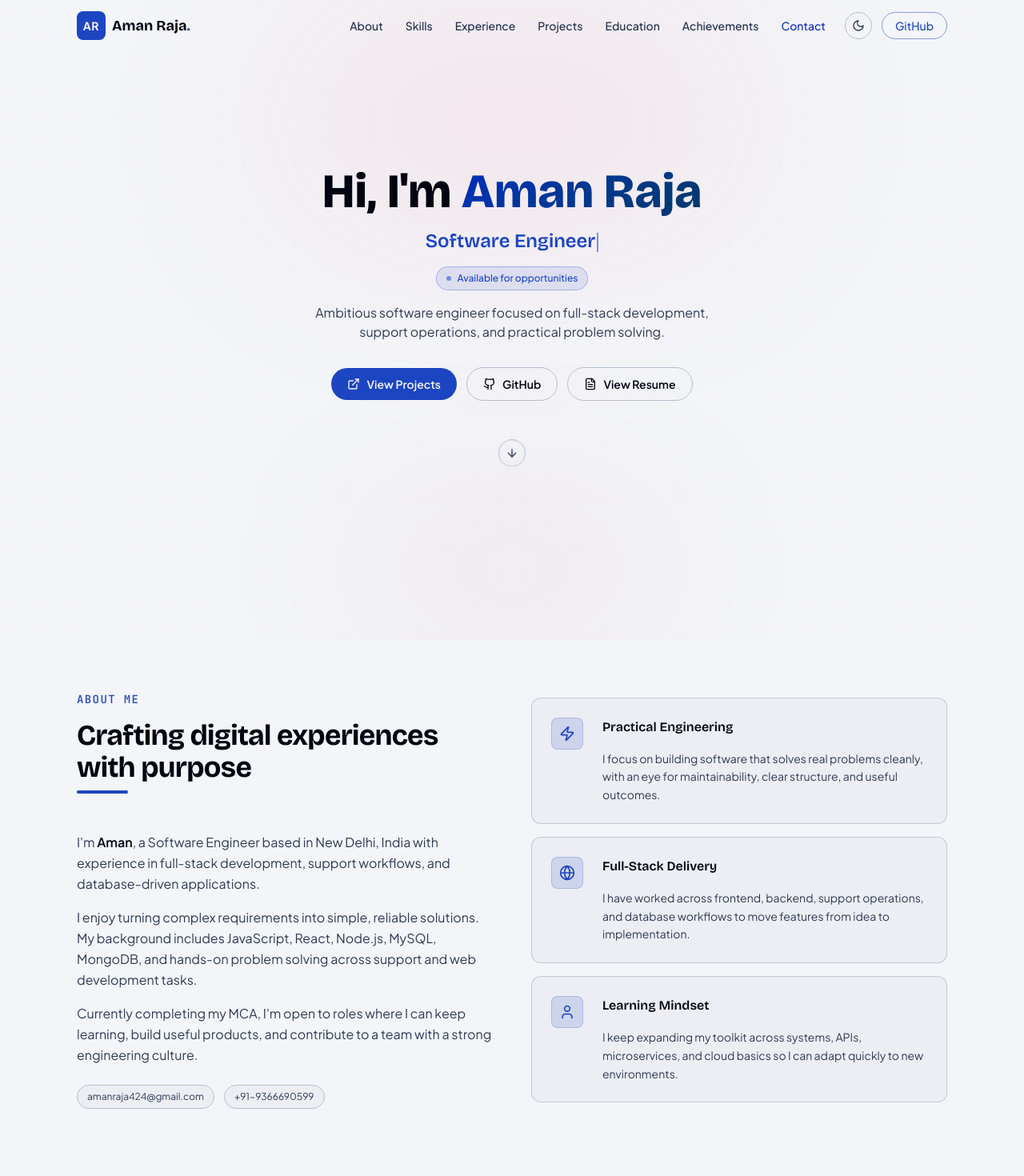
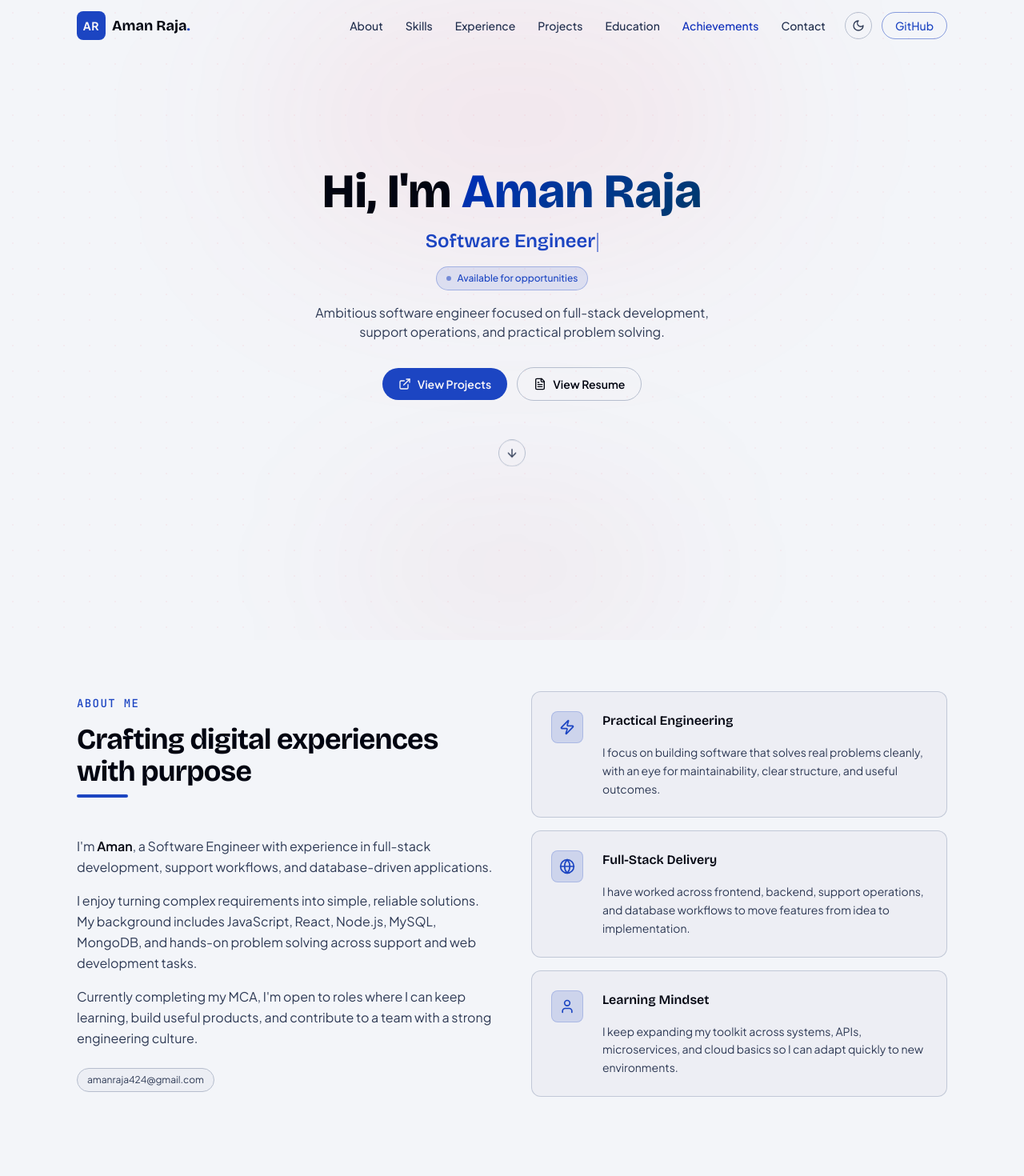
Before and after one commit to amanraja0/aman-portfolio, a React (Vite) app: page / in a window 1280 px wide. Shown: the top 1470 px of the page at 80% size. Built offline with nearby package versions, Linux system fonts and the light colour scheme.

Commit message:
chore: remove contact details from UI, show only email

```diff
--- a/src/components/About.jsx
+++ b/src/components/About.jsx
@@ -33,7 +33,7 @@ export default function About() {
             <div className="section-subline" />
             <p className="text-muted-foreground leading-relaxed mb-4">
               I'm <span className="text-foreground font-semibold">Aman</span>, a
-              Software Engineer based in {personal.location} with experience in
+              Software Engineer with experience in
               full-stack development, support workflows, and database-driven
               applications.
             </p>
@@ -51,9 +51,6 @@ export default function About() {
             <div className="mt-6 flex flex-wrap gap-3 text-xs text-muted-foreground">
               <span className="px-3 py-1.5 rounded-full border border-border bg-muted/30">
                 {personal.email}
-              </span>
-              <span className="px-3 py-1.5 rounded-full border border-border bg-muted/30">
-                {personal.phone}
               </span>
             </div>
           </div>
--- a/src/components/Contact.jsx
+++ b/src/components/Contact.jsx
@@ -1,20 +1,8 @@
-import { ArrowUpRight, Github, Linkedin, Mail } from "lucide-react";
+import { ArrowUpRight, Mail } from "lucide-react";
 import { personal } from "../data/portfolioData";
 
 export default function Contact() {
   const links = [
-    {
-      label: "GitHub",
-      description: "Check out my code",
-      href: personal.github,
-      icon: <Github className="w-6 h-6" />,
-    },
-    {
-      label: "LinkedIn",
-      description: "Connect professionally",
-      href: personal.linkedin,
-      icon: <Linkedin className="w-6 h-6" />,
-    },
     {
       label: "Email",
       description: personal.email,
@@ -35,15 +23,7 @@ export default function Contact() {
           full-time role, freelance project, or just a conversation. My inbox is
           always open.
         </p>
-        <div className="flex flex-wrap items-center justify-center gap-6 mb-8 text-xs text-muted-foreground">
-          <span className="px-3 py-1.5 rounded-full border border-border bg-muted/30">
-            {personal.location}
-          </span>
-          <span className="px-3 py-1.5 rounded-full border border-border bg-muted/30">
-            {personal.phone}
-          </span>
-        </div>
-        <div className="grid sm:grid-cols-3 gap-6 mb-12">
+        <div className="grid sm:grid-cols-1 gap-6 mb-12">
           {links.map((link) => (
             <a
               key={link.label}
--- a/src/components/Hero.jsx
+++ b/src/components/Hero.jsx
@@ -1,4 +1,4 @@
-import { ArrowDown, ExternalLink, FileText, Github } from "lucide-react";
+import { ArrowDown, ExternalLink, FileText } from "lucide-react";
 import { useEffect, useState } from "react";
 import { personal } from "../data/portfolioData";
 
@@ -112,15 +112,7 @@ export default function Hero({ darkMode }) {
             <ExternalLink className="w-4 h-4 group-hover:rotate-12 transition-transform duration-200" />
             View Projects
           </button>
-          <a
-            href={personal.github}
-            target="_blank"
-            rel="noreferrer"
-            className="group flex items-center gap-2 px-5 py-2.5 rounded-full border border-border bg-card/30 text-foreground font-semibold text-sm transition-all duration-200 hover:border-primary/60 hover:text-primary hover:bg-primary/10 hover:scale-105"
-          >
-            <Github className="w-4 h-4 group-hover:rotate-12 transition-transform duration-200" />
-            GitHub
-          </a>
+          {/* GitHub link removed — only email/resume shown per preference */}
           <a
             href={personal.resume}
             target="_blank"
--- a/src/data/portfolioData.js
+++ b/src/data/portfolioData.js
@@ -3,10 +3,6 @@ export const personal = {
   role: 'Software Engineer',
   tagline: 'Ambitious software engineer focused on full-stack development, support operations, and practical problem solving.',
   email: 'amanraja424@gmail.com',
-  phone: '+91-9366690599',
-  location: 'New Delhi, India',
-  github: 'https://github.com/amanraja0',
-  linkedin: 'https://linkedin.com/in/amanraja0',
   resume: 'Aman_Resume.pdf',
   summary:
     'Master\'s-level computer science graduate with experience in full-stack development, technical support, APIs, databases, and systems that prioritize maintainability and clear user outcomes.',
```
